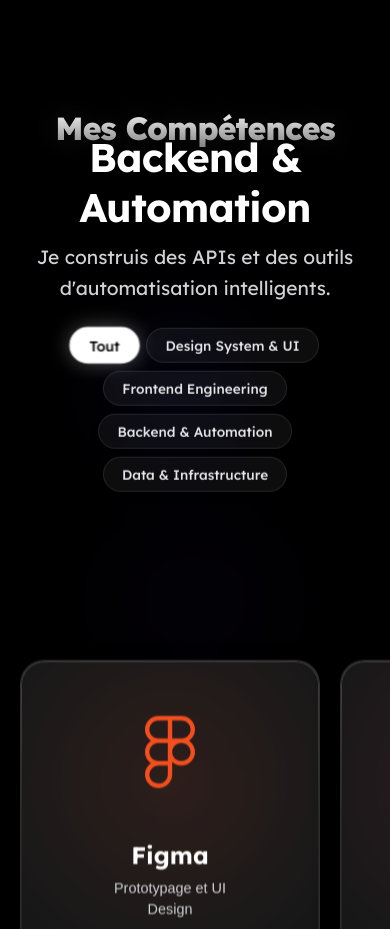
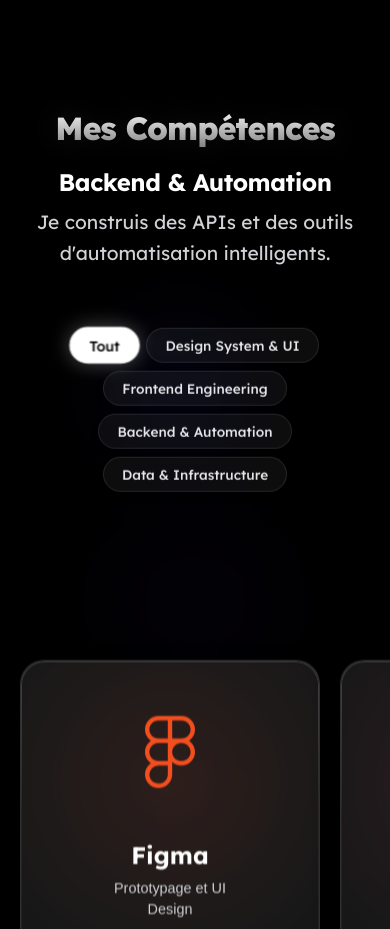
Before and after one commit to ramynbl/Portfolio-de-Ramy-Nebili, a Next.js app: page / in a window 390 px wide. Shown: the part 7000-7929 px from the top of the page. Built offline with nearby package versions, Linux system fonts and the light colour scheme; a web font is replaced by a local one.

Commit message:
Skills responsive : fix sur la taille des sous titres

```diff
--- a/components/sections/Skills.module.css
+++ b/components/sections/Skills.module.css
@@ -363,6 +363,10 @@
         word-wrap: break-word;
     }
 
+    .categoryTitle {
+        font-size: 1.5rem;
+    }
+
     .section {
         height: auto;
         min-height: 80vh;
```
